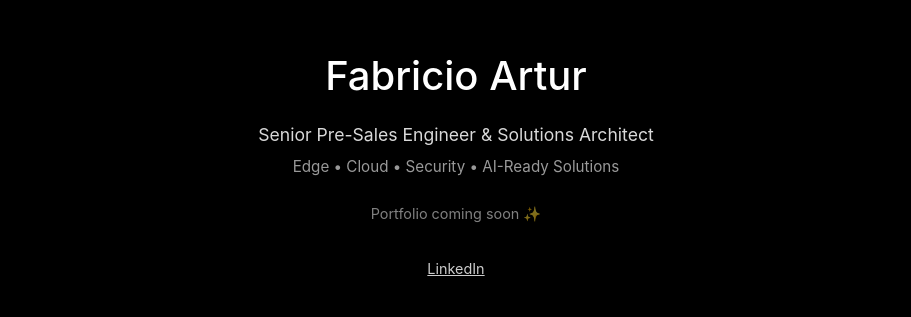
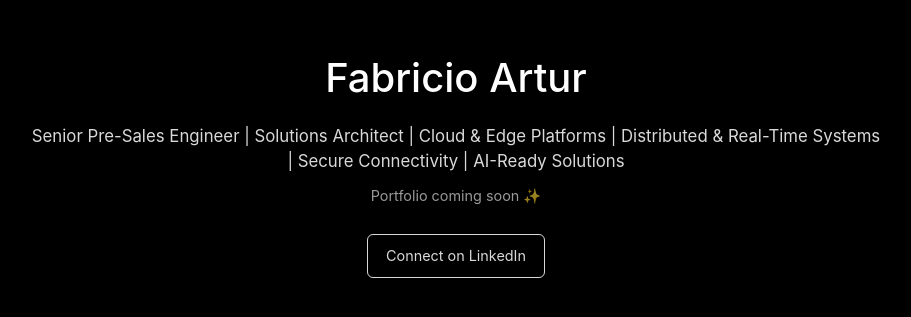
Before and after one commit to fabricioartur/nextjs-boilerplate, a Next.js app: page / in a window 1280 px wide. Shown: the part 237-554 px from the top of the page, without its empty margins (184-1095 px from the left). Built offline with nearby package versions, Linux system fonts and the light colour scheme.

Commit message:
Modify layout and text in page.tsx
Updated styling and content for improved layout and readability.

```diff
--- a/app/page.tsx
+++ b/app/page.tsx
@@ -15,7 +15,7 @@ export default function Home() {
       <section
         style={{
           textAlign: "center",
-          maxWidth: "800px",
+          maxWidth: "900px",
           padding: "0 24px",
         }}
       >
@@ -31,29 +31,21 @@ export default function Home() {
 
         <p
           style={{
-            fontSize: "1.1rem",
+            fontSize: "1.05rem",
             opacity: 0.85,
-            marginBottom: "8px",
+            marginBottom: "10px",
           }}
         >
-          Senior Pre-Sales Engineer &amp; Solutions Architect
-        </p>
-
-        <p
-          style={{
-            fontSize: "0.95rem",
-            opacity: 0.6,
-            marginBottom: "24px",
-          }}
-        >
-          Edge • Cloud • Security • AI-Ready Solutions
+          Senior Pre-Sales Engineer | Solutions Architect | Cloud & Edge Platforms
+          | Distributed & Real-Time Systems | Secure Connectivity | AI-Ready
+          Solutions
         </p>
 
         <p
           style={{
             fontSize: "0.9rem",
-            opacity: 0.5,
-            marginBottom: "32px",
+            opacity: 0.6,
+            marginBottom: "28px",
           }}
         >
           Portfolio coming soon ✨
@@ -64,13 +56,20 @@ export default function Home() {
           target="_blank"
           rel="noopener noreferrer"
           style={{
+            display: "inline-block",
+            padding: "10px 18px",
+            border: "1px solid #fff",
+            borderRadius: "6px",
             fontSize: "0.9rem",
             color: "#fff",
-            textDecoration: "underline",
-            opacity: 0.8,
+            textDecoration: "none",
+            opacity: 0.85,
+            transition: "opacity 0.2s ease",
           }}
+          onMouseEnter={(e) => (e.currentTarget.style.opacity = "1")}
+          onMouseLeave={(e) => (e.currentTarget.style.opacity = "0.85")}
         >
-          LinkedIn
+          Connect on LinkedIn
         </a>
       </section>
     </main>
```
